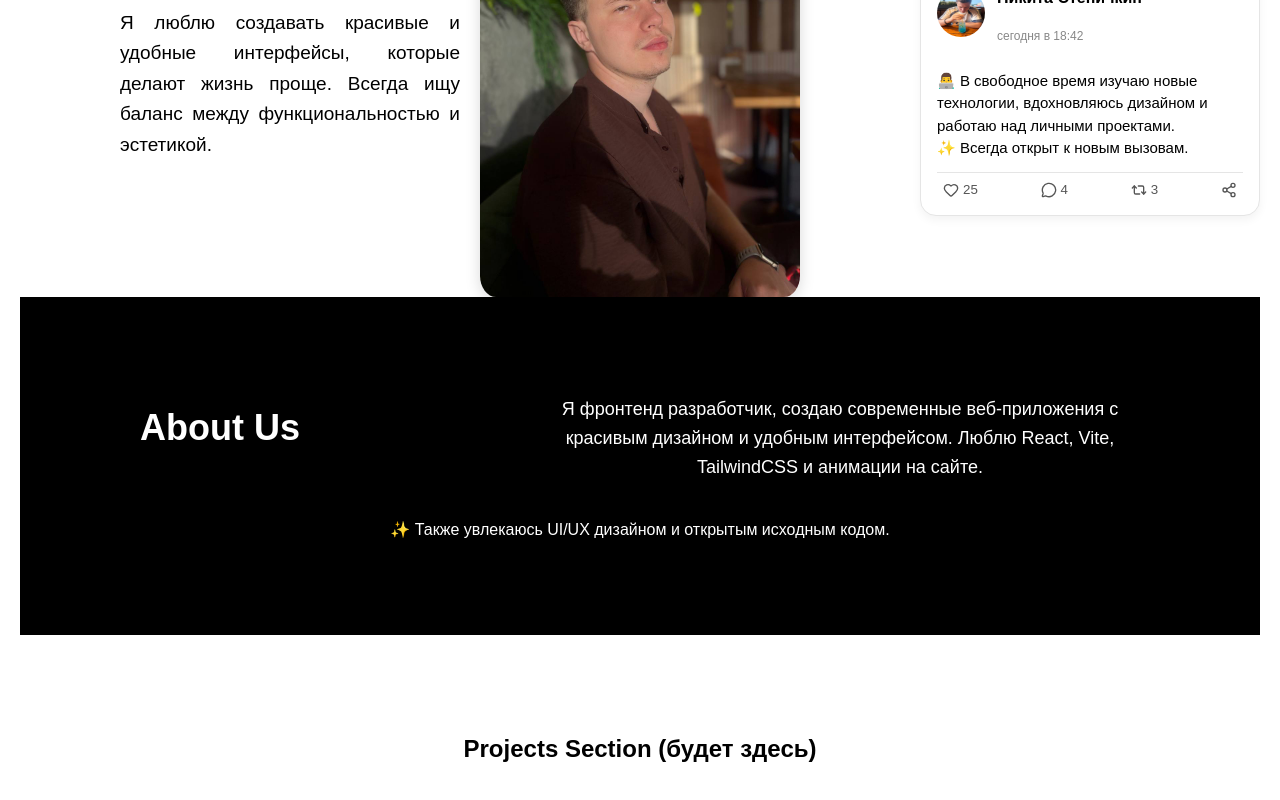
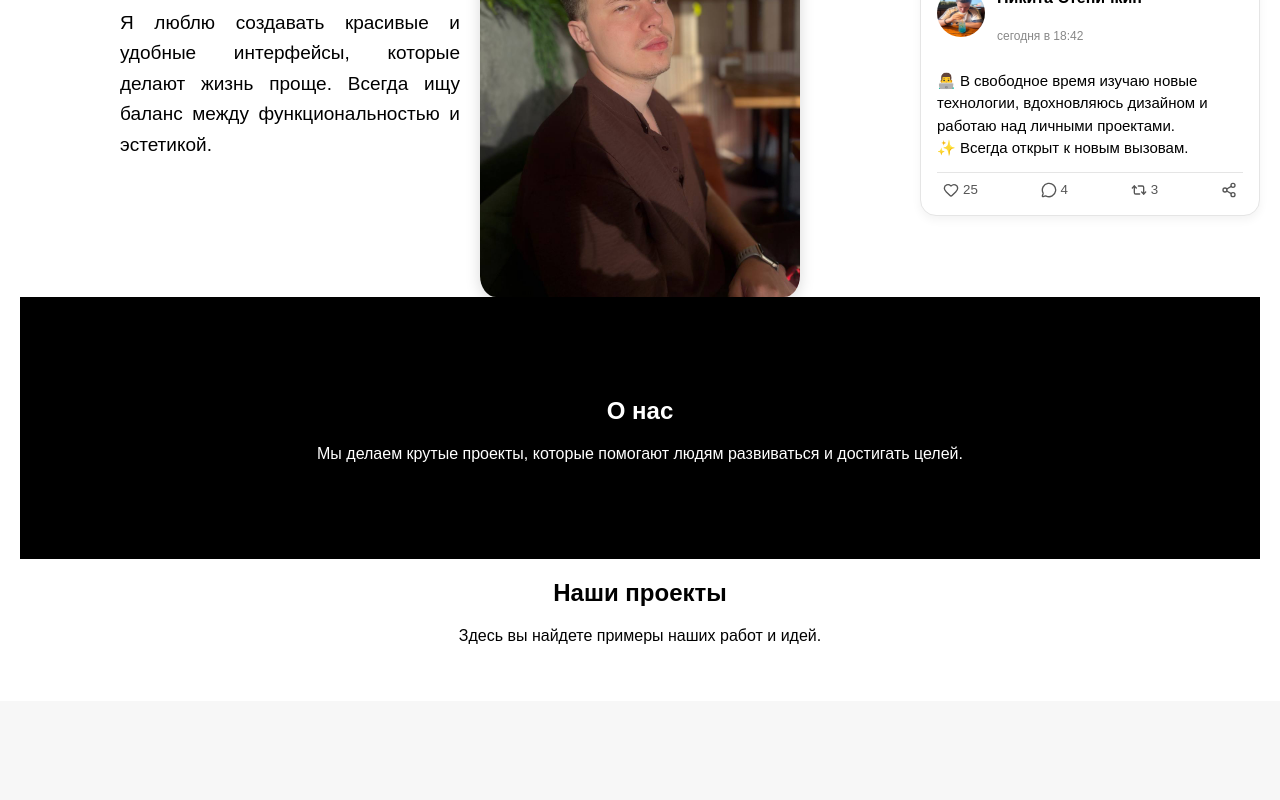
Before and after one commit to nikwhite123/resume, a React (Vite) app: page / in a window 1280 px wide. Shown: the part 655-1455 px from the top of the page. After the commit the page ends 1356 px from the top, so only its background shows below. Built offline with nearby package versions, Linux system fonts and the light colour scheme.

Commit message:
regenpage

```diff
--- /dev/null
+++ b/src/pages/AboutUs.jsx
@@ -0,0 +1,20 @@
+import { motion } from "framer-motion";
+
+export default function AboutUs() {
+  return (
+    <section className="about-us-section">
+      <motion.div
+        initial={{ opacity: 0, y: 50 }}
+        whileInView={{ opacity: 1, y: 0 }}
+        transition={{ duration: 0.8 }}
+        viewport={{ once: true }}
+      >
+        <h2 className="text-3xl font-bold mb-6">О нас</h2>
+        <p className="text-lg max-w-2xl mx-auto">
+          Мы делаем крутые проекты, которые помогают людям развиваться
+          и достигать целей.
+        </p>
+      </motion.div>
+    </section>
+  );
+}
--- /dev/null
+++ b/src/pages/Projects.jsx
@@ -0,0 +1,19 @@
+import { motion } from "framer-motion";
+
+export default function Projects() {
+  return (
+    <section className="projects-section">
+      <motion.div
+        initial={{ opacity: 0, y: 50 }}
+        whileInView={{ opacity: 1, y: 0 }}
+        transition={{ duration: 0.8 }}
+        viewport={{ once: true }}
+      >
+        <h2 className="text-3xl font-bold mb-6">Наши проекты</h2>
+        <p className="text-lg max-w-2xl mx-auto">
+          Здесь вы найдете примеры наших работ и идей.
+        </p>
+      </motion.div>
+    </section>
+  );
+}
--- a/src/pages/home.jsx
+++ b/src/pages/home.jsx
@@ -1,6 +1,8 @@
 import React, { useEffect, useState } from "react";
 import Header from "../components/Header";
 import VKPost from "../components/VKPost";
+import AboutUs from "../pages/AboutUs";
+import Projects from "../pages/Projects";
 import "../styles/styles.css";
 import { motion, useAnimation } from "framer-motion";
 import { useInView } from "react-intersection-observer";
@@ -16,6 +18,9 @@ export default function Home() {
   useEffect(() => {
     if (inView) {
       controls.start("visible");
+      setDarkSection(true); // ✅ меняем фон, когда блок попадает в зону видимости
+    } else {
+      setDarkSection(false);
     }
   }, [controls, inView]);
 
@@ -56,6 +61,7 @@ export default function Home() {
 
         {/* Блок с фото и текстами */}
         <motion.section
+          ref={ref} // ✅ сюда вешаем observer
           className="about-block"
           initial={{ opacity: 0, y: 50 }}
           animate={{ opacity: 1, y: 0 }}
@@ -82,50 +88,9 @@ export default function Home() {
           </div>
         </motion.section>
 
-        {/* Черный блок About Us */}
-        <section
-          className="about-us-section"
-          ref={ref}
-          onMouseEnter={() => setDarkSection(true)}
-        >
-          <motion.div
-            className="about-us-container"
-            initial="hidden"
-            animate={controls}
-            variants={{
-              hidden: { opacity: 0, y: 50 },
-              visible: { opacity: 1, y: 0 },
-            }}
-            transition={{ duration: 1.2 }}
-          >
-            <div className="about-us-left">
-              <h2>About Us</h2>
-            </div>
-            <div className="about-us-right">
-              <p>
-                Я фронтенд разработчик, создаю современные веб-приложения с
-                красивым дизайном и удобным интерфейсом. Люблю React, Vite,
-                TailwindCSS и анимации на сайте.
-              </p>
-            </div>
-          </motion.div>
-
-          <motion.div
-            className="extra-info"
-            initial={{ opacity: 0 }}
-            animate={inView ? { opacity: 1 } : { opacity: 0 }}
-            transition={{ duration: 1.5, delay: 0.5 }}
-          >
-            <p>✨ Также увлекаюсь UI/UX дизайном и открытым исходным кодом.</p>
-          </motion.div>
-        </section>
-
-        {/* Следующий белый блок */}
-        <section className="white-next-section" onMouseEnter={() => setDarkSection(false)}>
-          <div className="projects-placeholder">
-            <h2>Projects Section (будет здесь)</h2>
-          </div>
-        </section>
+        {/* Подключаем отдельные секции */}
+        <AboutUs />
+        <Projects />
       </main>
     </>
   );
```
